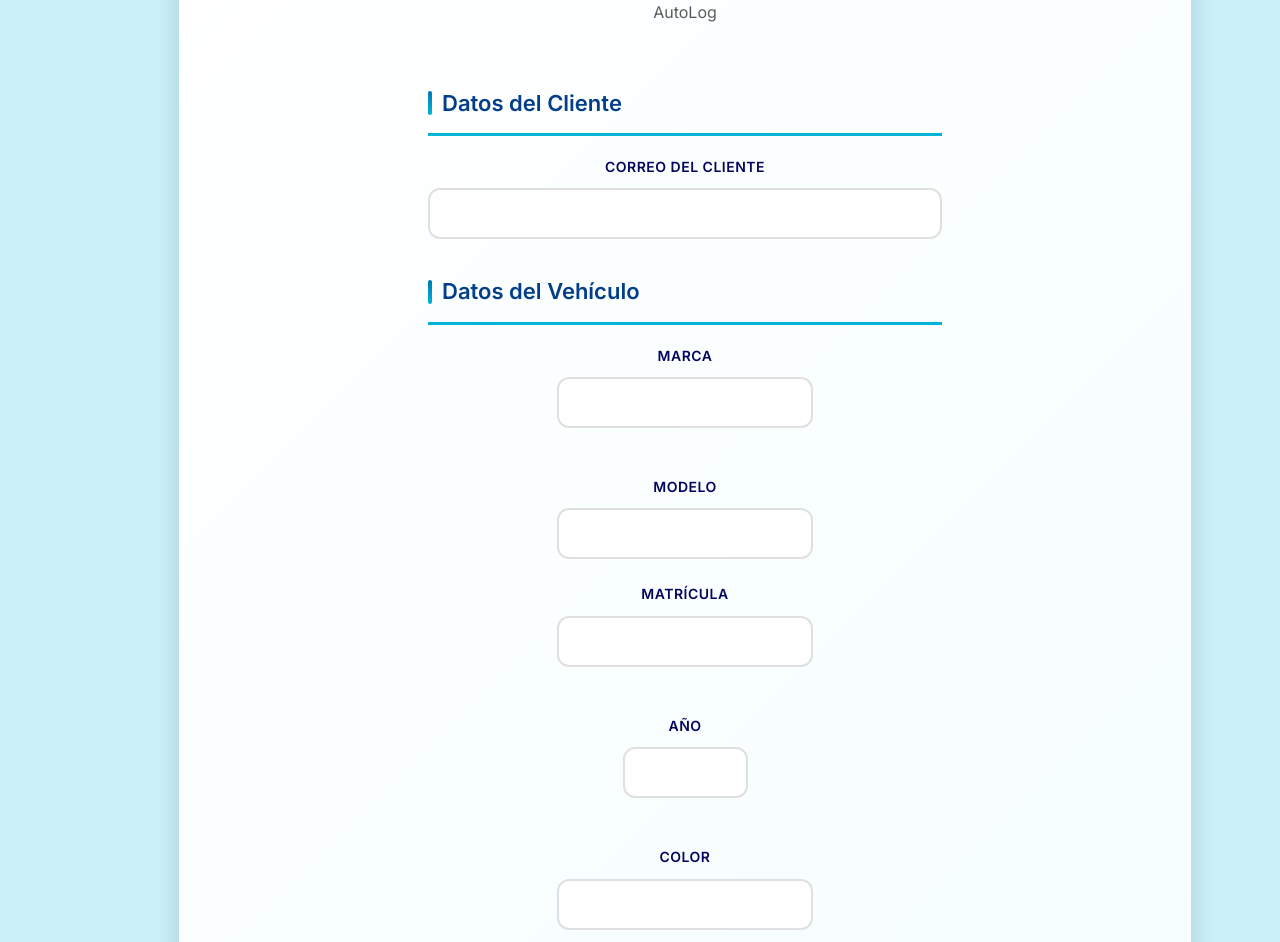
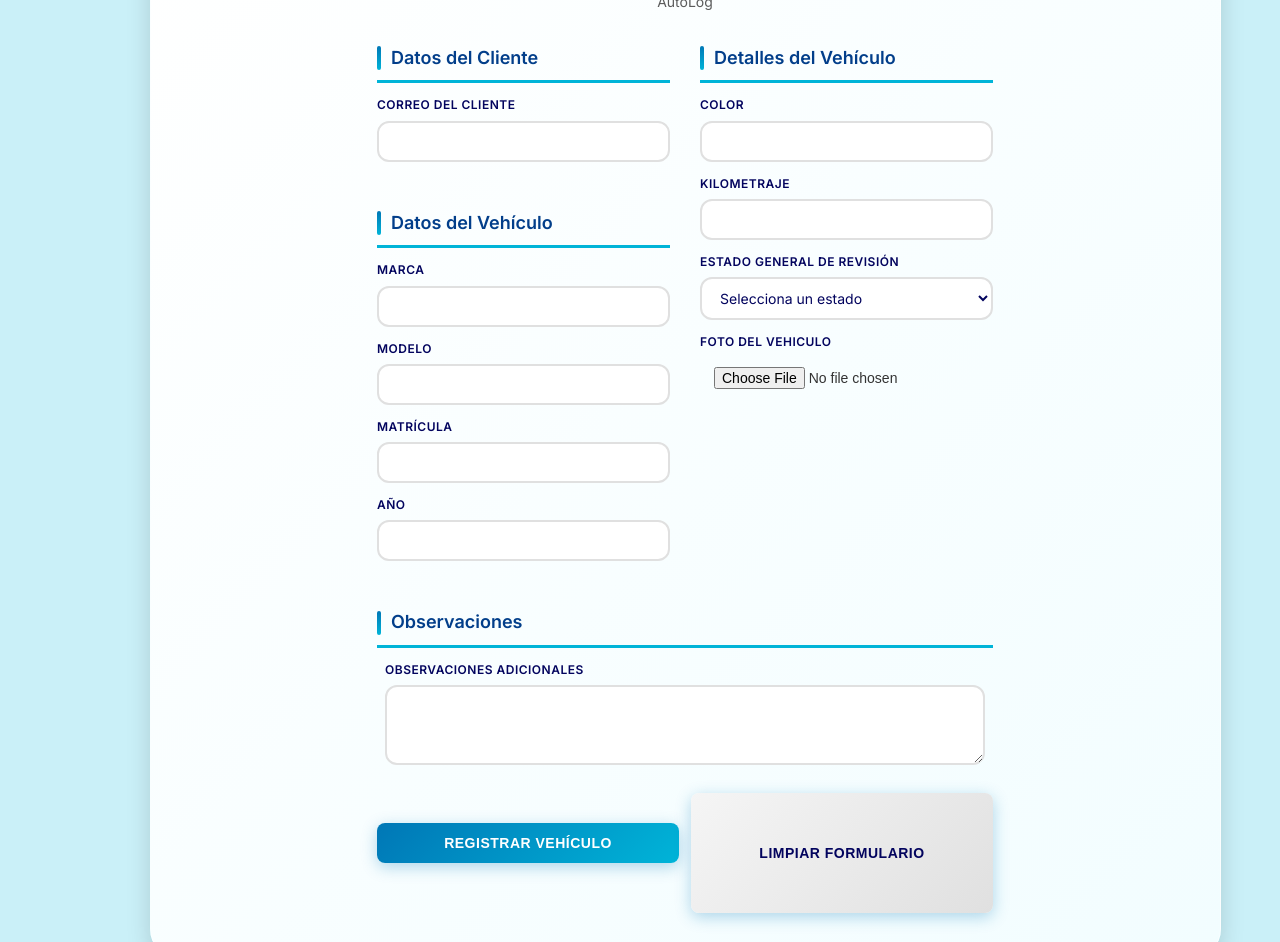
Before and after one commit to Raul06lp/AutoLog, an Electron app: page Electron/screensMecanico/add.html in a window 1280 px wide. Shown: the part 116-1058 px from the top of the page. Drawn offline with Linux system fonts and the light colour scheme.

Commit message:
cambios en el diseño de pantallas

```diff
--- a/Electron/css/style.css
+++ b/Electron/css/style.css
@@ -50,7 +50,7 @@ nav {
     flex-direction: column;
     gap: 20px;
     align-items: center;
-    padding-top: 20px; /* Añade padding superior si necesitas espacio arriba */
+    padding-top: 8px; /* Añade padding superior si necesitas espacio arriba */
     box-shadow: 8px 0 24px rgba(11, 111, 164, 0.2);
     border-top-right-radius: 30px;
     border-bottom-right-radius: 30px;
@@ -169,7 +169,7 @@ nav ul li a img {
     top: 25px;
     color: var(--accent);
     font-weight: 700;
-    font-size: 32px;
+    font-size: 28px;
     z-index: 20;
     text-shadow: 0 2px 4px rgba(0, 0, 0, 0.05);
 }
@@ -201,8 +201,9 @@ nav ul li a img {
 }
 
 /* CONTENEDOR PRINCIPAL */
-#content {
-    width: 85%;
+#content,
+#add-content {
+    width: 75%;
     max-width: 1200px;
     min-height: 80vh;
     background: linear-gradient(135deg, #ffffff 0%, var(--bg-card) 100%);
@@ -225,7 +226,7 @@ nav ul li a img {
 }
 
 .header h1 {
-    font-size: 42px;
+    font-size: 40px;
     font-weight: 700;
     margin-bottom: 8px;
     background: linear-gradient(135deg, var(--primary) 0%, var(--primary-dark) 100%);
@@ -237,7 +238,7 @@ nav ul li a img {
 header h1 {
     text-align: center;
     color: var(--accent);
-    font-size: 80px;
+    font-size: 65px;
     font-weight: 700;
     margin-top: 20px;
 }
@@ -252,7 +253,7 @@ header h1 {
 header p {
     text-align: center;
     color: var(--accent);
-    font-size: 30px;
+    font-size: 25px;
     margin-bottom: 30px;
     font-weight: 500;
 }
@@ -304,7 +305,7 @@ header p {
     color: var(--accent);
     font-size: 48px;
     font-weight: 700;
-    margin-bottom: 40px;
+    margin-bottom: 30px;
     background: linear-gradient(135deg, var(--primary) 0%, var(--primary-dark) 100%);
     -webkit-background-clip: text;
     -webkit-text-fill-color: transparent;
@@ -323,16 +324,13 @@ label {
 
 .log_label {
     display: block;
-
     margin-bottom: 12px;
     color: var(--accent);
     font-weight: 600;
-    font-size: 24px;
-
     margin-bottom: 8px;
     color: #03045E;
     font-weight: 500;
-    font-size: 25px;
+    font-size: 20px;
     text-align: left;
     margin-left: 20%;
 
@@ -562,6 +560,7 @@ button {
     min-height: 220px;
     display: flex;
     flex-direction: column;
+    height: auto;
 }
 
 .car-photo {
@@ -710,3 +709,122 @@ input:checked + .slider:before {
     color: var(--accent);
     transition: var(--transition);
 }
+
+/* ===== ESTILOS ESPECÍFICOS PARA EL FORMULARIO DE AÑADIR VEHÍCULO ===== */
+
+/* Contenedor principal más compacto */
+#add-content {
+    width: 90% !important;
+    max-width: 1100px !important;
+    min-height: auto !important;
+    padding: 20px 30px 30px !important;
+    margin: 20px auto !important;
+}
+
+/* Header más pequeño */
+#add-header {
+    padding: 10px 0 15px !important;
+}
+
+#add-title {
+    font-size: 32px !important;
+    margin-bottom: 5px !important;
+}
+
+#add-subtitle {
+    font-size: 14px !important;
+}
+
+/* Form content sin height mínimo */
+#add-form-content {
+    min-height: auto !important;
+    padding: 15px 10px !important;
+}
+
+/* Contenedor de dos columnas */
+#add-two-columns {
+    display: grid;
+    grid-template-columns: 1fr 1fr;
+    gap: 30px;
+    margin-bottom: 20px;
+}
+
+/* Columnas */
+#add-left-column,
+#add-right-column {
+    display: flex;
+    flex-direction: column;
+    gap: 20px;
+}
+
+/* Secciones más compactas */
+.add-section {
+    margin-bottom: 15px !important;
+}
+
+/* Títulos de sección más pequeños */
+.add-section-title {
+    font-size: 18px !important;
+    margin-bottom: 12px !important;
+    padding-bottom: 8px !important;
+}
+
+/* Form groups más compactos */
+.add-form-group {
+    margin-bottom: 12px !important;
+}
+
+.add-form-group label {
+    font-size: 12px !important;
+    margin-bottom: 6px !important;
+}
+
+.add-form-group input,
+.add-form-group select,
+.add-form-group textarea {
+    padding: 10px 14px !important;
+    font-size: 14px !important;
+}
+
+/* Sección de observaciones - ancho completo */
+#add-observaciones-section {
+    width: 100%;
+    margin-top: 10px;
+}
+
+#add-observaciones-section textarea {
+    min-height: 80px !important;
+}
+
+/* Botones más compactos */
+#add-btn-container {
+    margin-top: 20px !important;
+    gap: 12px !important;
+    display: flex;
+    justify-content: center;
+}
+
+#add-btn-container .btn-submit {
+    background: linear-gradient(135deg, var(--primary) 0%, var(--primary-light) 100%);
+    color: white;
+    padding: 12px 24px !important;
+    font-size: 14px !important;
+}
+
+#add-btn-container .btn-reset {
+    background: linear-gradient(135deg, #f5f5f5 0%, #e0e0e0 100%);
+    color: var(--text-dark);
+    padding: 12px 24px !important;
+    font-size: 14px !important;
+}
+
+#add-btn-container .btn-submit:hover {
+    transform: translateY(-3px);
+    box-shadow: 0 8px 24px rgba(0, 119, 182, 0.4);
+}
+
+#add-btn-container .btn-reset:hover {
+    background: linear-gradient(135deg, #e8e8e8 0%, #d0d0d0 100%);
+    transform: translateY(-2px);
+    box-shadow: var(--shadow-sm);
+}
--- a/Electron/screensMecanico/add.html
+++ b/Electron/screensMecanico/add.html
@@ -9,57 +9,64 @@
 </head>
 
 <body>
-    <div id="content">
+    <div id="add-content">
         <div id="backButton">
             <a href="home.html">
                 <img src="../icons/close.png" alt="Back">
             </a>
         </div>
-        <div class="header">
-            <h1>Registrar Nuevo Vehículo</h1>
-            <p>AutoLog</p>
+        <div class="header" id="add-header">
+            <h1 id="add-title">Registrar Nuevo Vehículo</h1>
+            <p id="add-subtitle">AutoLog</p>
         </div>
-        <div class="form-content">
+        <div class="form-content" id="add-form-content">
             <form id="formularioVehiculo">
-                <div class="form-section">
-                    <h2 class="section-title">Datos del Cliente</h2>
-                    <div class="form-group">
+                <!-- Contenedor de dos columnas -->
+                <div id="add-two-columns">
+                    <!-- Columna Izquierda -->
+                    <div id="add-left-column">
+                        <div class="form-section add-section">
+                            <h2 class="section-title add-section-title">Datos del Cliente</h2>
+                            <div class="form-group add-form-group">
                                 <label for="correoCliente">Correo del Cliente</label>
                                 <input type="text" id="correoCliente" name="correoCliente" required>
                             </div>
                         </div>
 
-                <div class="form-section">
-                    <h2 class="section-title">Datos del Vehículo</h2>
-                    <div class="form-row">
-                        <div class="form-group">
+                        <div class="form-section add-section">
+                            <h2 class="section-title add-section-title">Datos del Vehículo</h2>
+                            <div class="form-group add-form-group">
                                 <label for="marca">Marca</label>
                                 <input type="text" id="marca" name="marca" required>
                             </div>
-                        <div class="form-group">
+                            <div class="form-group add-form-group">
                                 <label for="modelo">Modelo</label>
                                 <input type="text" id="modelo" name="modelo" required>
                             </div>
-                    </div>
-                    <div class="form-row">
-                        <div class="form-group">
+                            <div class="form-group add-form-group">
                                 <label for="matricula">Matrícula</label>
                                 <input type="text" id="matricula" name="matricula">
                             </div>
-                        <div class="form-group">
+                            <div class="form-group add-form-group">
                                 <label for="anyo">Año</label>
                                 <input type="number" id="anyo" name="anyo" min="1900" max="2030">
                             </div>
-                        <div class="form-group">
+                        </div>
+                    </div>
+
+                    <!-- Columna Derecha -->
+                    <div id="add-right-column">
+                        <div class="form-section add-section">
+                            <h2 class="section-title add-section-title">Detalles del Vehículo</h2>
+                            <div class="form-group add-form-group">
                                 <label for="color">Color</label>
                                 <input type="text" id="color" name="color">
                             </div>
-                        <div class="form-group">
+                            <div class="form-group add-form-group">
                                 <label for="kilometraje">Kilometraje</label>
                                 <input type="number" id="kilometraje" name="kilometraje">
                             </div>
-                    </div>
-                    <div class="form-group">
+                            <div class="form-group add-form-group">
                                 <label for="estadoRevision">Estado General de Revisión</label>
                                 <select id="estadoRevision" name="estadoRevision" required>
                                     <option value="">Selecciona un estado</option>
@@ -70,23 +77,26 @@
                                     <option value="critico">Crítico</option>
                                 </select>
                             </div>
-                    <div class="form-group">
+                            <div class="form-group add-form-group">
                                 <label for="foto">Foto del vehiculo</label>
                                 <input type="file" id="foto" name="foto" accept="image/*">
                             </div>
                         </div>
-
-                <div class="form-section">
-                    <h2 class="section-title">Observaciones</h2>
-                    <div class="form-group">
-                        <label for="observaciones">Observaciones Adicionales</label>
-                        <textarea id="observaciones" name="observaciones" rows="4"></textarea>
                     </div>
                 </div>
 
-                <div class="btn-container">
+                <!-- Observaciones - Ancho completo -->
+                <div class="form-section add-section" id="add-observaciones-section">
+                    <h2 class="section-title add-section-title">Observaciones</h2>
+                    <div class="form-group add-form-group">
+                        <label for="observaciones">Observaciones Adicionales</label>
+                        <textarea id="observaciones" name="observaciones" rows="3"></textarea>
+                    </div>
+                </div>
+
+                <div class="btn-container" id="add-btn-container">
                     <button type="submit" class="btn-submit">Registrar Vehículo</button>
-                    <button type="reset" class="btn-rese">Limpiar Formulario</button>
+                    <button type="reset" class="btn-reset">Limpiar Formulario</button>
                 </div>
             </form>
         </div>
```
Also changed, not shown: Electron/js/homeCliente.js (added, +66 -0 lines), Electron/screensCliente/home.html (+1 -2 lines), Electron/screensCliente/report.html (+1 -0 lines), Electron/screensMecanico/home.html (+1 -1 lines), Electron/screensMecanico/register.html (+5 -5 lines), Electron/js/homeMecanico.js (renamed from Electron/js/home.js), 1 other file. Lines whose indentation alone changed are shown as unchanged.
